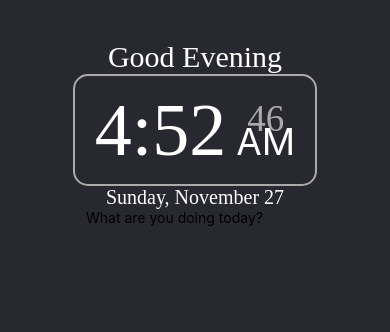
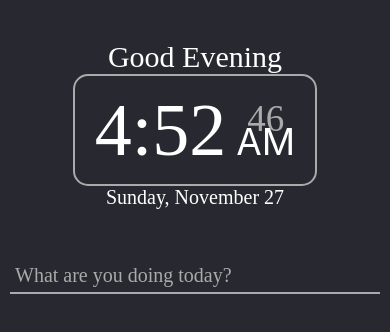
Before and after one commit to NathanCioppa/MyMobileApp, a React Native app: screen / in a window 390 px wide. Shown: the top 332 px of the page. Built offline with nearby package versions, Linux system fonts and the light colour scheme.

Commit message:
note taker works basically

```diff
--- a/App.js
+++ b/App.js
@@ -17,7 +17,10 @@ class App extends Component {
       min: new Date().getMinutes().toString(),
       sec: new Date().getSeconds().toString(),
       greeting: ''
-    }
+    },
+
+    todo: []
+
   }
 
   componentDidMount() {
@@ -58,6 +61,23 @@ class App extends Component {
     this.militaryMessage = this.state.time.military ? 'Showing military time, tap to change' : ''
   }
 
+  newId = 0
+
+  handleSubmit = value => {
+    if (value !== '') {
+      const todo = this.state.todo
+
+      this.state.todo.push({
+      id: this.newId,
+      value: value
+      })
+
+      this.newId++
+      this.setState({todo})
+    }
+
+  }
+
   render() {
     return (
     <View style={styles.container}>
@@ -78,7 +98,10 @@ class App extends Component {
        day={this.state.time.day}
        />
 
-       <Todo/>
+       <Todo
+       onSubmit={this.handleSubmit}
+       todo={this.state.todo}
+       />
 
     </View>
     );
@@ -90,7 +113,7 @@ const styles = StyleSheet.create({
   container: {
     flex: 1,
     backgroundColor: 'rgb(40, 40, 48)',
-    padding: 20,
+    padding: 10,
     paddingTop: 40,
     alignItems: 'center',
   },
--- a/components/todo.jsx
+++ b/components/todo.jsx
@@ -1,22 +1,85 @@
 import React, { Component } from 'react';
 import { StyleSheet, Text, View, Button, SafeAreaView, Image, Touch, TouchableOpacity, Platform, TextInput } from 'react-native';
+import TodoTask from './todoTask';
 
 class Todo extends Component {
 
     constructor() {
         super()
-        this.state={inputValue: ''}
+        this.state={
+            inputValue: '',
+            underline: "rgb(170,170,170)"
+        }
     }
 
- handleSubmit = () => {
-    const value = this.state.inputValue
-    console.log(value)
- }
+    handleFocus() {
+        this.setState({underline: 'white'})
+    }
+    handleBlur() {
+        this.setState({underline: "rgb(170,170,170)"})
+    }
+
     render() {
         return (
-            <TextInput onChangeText={inputValue => this.setState({inputValue})} onSubmitEditing={this.handleSubmit} placeholder='What are you doing today?'/>
+        <View style={styles.container}>
+
+            <TextInput style={[styles.input, styles.fonts.ssc, {borderBottomColor: this.state.underline}]}
+            onChangeText={inputValue => this.setState({inputValue})}
+            onSubmitEditing={() => this.props.onSubmit(this.state.inputValue)}
+
+            placeholder='What are you doing today?'
+            placeholderTextColor="rgb(170,170,170)"
+            onFocus={() => this.handleFocus()}
+            onBlur={() => this.handleBlur()}
+            />
+
+            <View style={{marginTop: 20}}>
+                {this.props.todo.map(todo => (
+                <TodoTask
+                key={todo.id}
+                id={todo.id}
+                value={todo.value}
+                />
+                ))}
+
+
+            </View>
+
+        </View>
         );
     }
 }
 
+const styles = StyleSheet.create({
+    container: {
+//        backgroundColor: 'white',
+        flex: 1,
+        alignSelf: 'flex-start',
+        alignItems: 'flex-start',
+        marginTop: 50,
+        width: '100%'
+
+    },
+
+    input: {
+        fontSize: 20,
+        color: 'white',
+        borderBottomWidth: 2,
+        width: '100%',
+        padding: 5
+    },
+
+    fonts: {
+        mono: {fontFamily: 'monospace'},
+        ssl: {fontFamily: 'sans-serif-light'},
+        ssc: {fontFamily: 'sans-serif-condensed'},
+        ssm: {fontFamily: 'sans-serif-medium'},
+        serif: {fontFamily: 'serif'},
+
+        colors: {
+          pale: {color: "rgb(170,170,170)"}
+        }
+      }
+})
+
 export default Todo;
--- /dev/null
+++ b/components/todoTask.jsx
@@ -0,0 +1,43 @@
+import React, { Component } from 'react';
+import { StyleSheet, Text, View, Button, SafeAreaView, Image, Touch, TouchableOpacity, Platform } from 'react-native';
+
+
+class TodoTask extends Component {
+    state = {  }
+    render() {
+        return (
+            <View style={styles.container}>
+                <Text style={[styles.text]}>{this.props.value}</Text>
+            </View>
+        );
+    }
+}
+
+const styles = StyleSheet.create({
+    container: {
+        marginTop: 5,
+        marginBottom: 5,
+        borderStartWidth: 3,
+        borderRadius: 2,
+        borderColor: 'steelblue'
+    },
+    text: {
+        padding: 3,
+        color: 'white',
+        fontSize: 20,
+    },
+
+    fonts: {
+        mono: {fontFamily: 'monospace'},
+        ssl: {fontFamily: 'sans-serif-light'},
+        ssc: {fontFamily: 'sans-serif-condensed'},
+        ssm: {fontFamily: 'sans-serif-medium'},
+        serif: {fontFamily: 'serif'},
+
+        colors: {
+          pale: {color: "rgb(170,170,170)"}
+        }
+    }
+})
+
+export default TodoTask;
```
